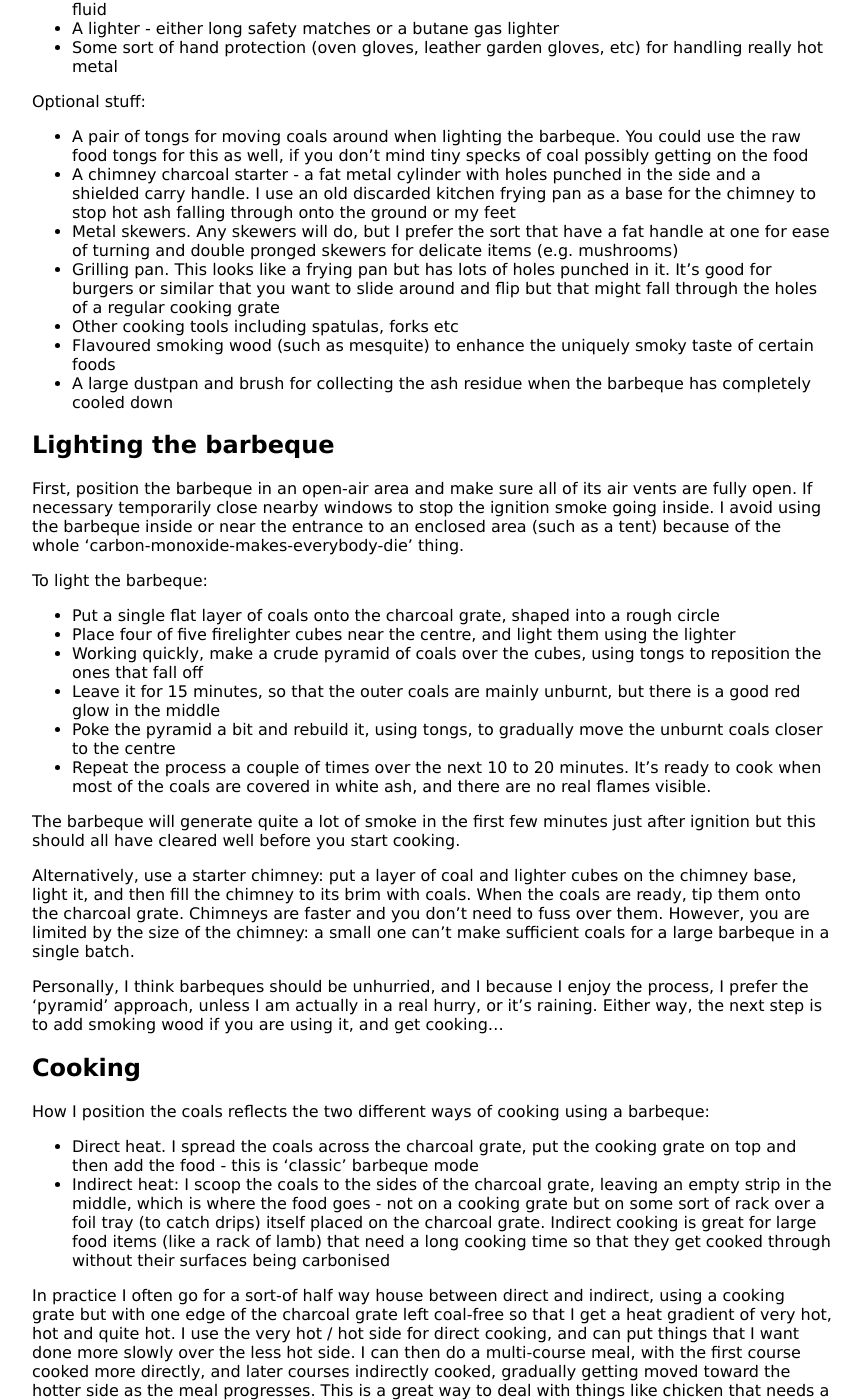
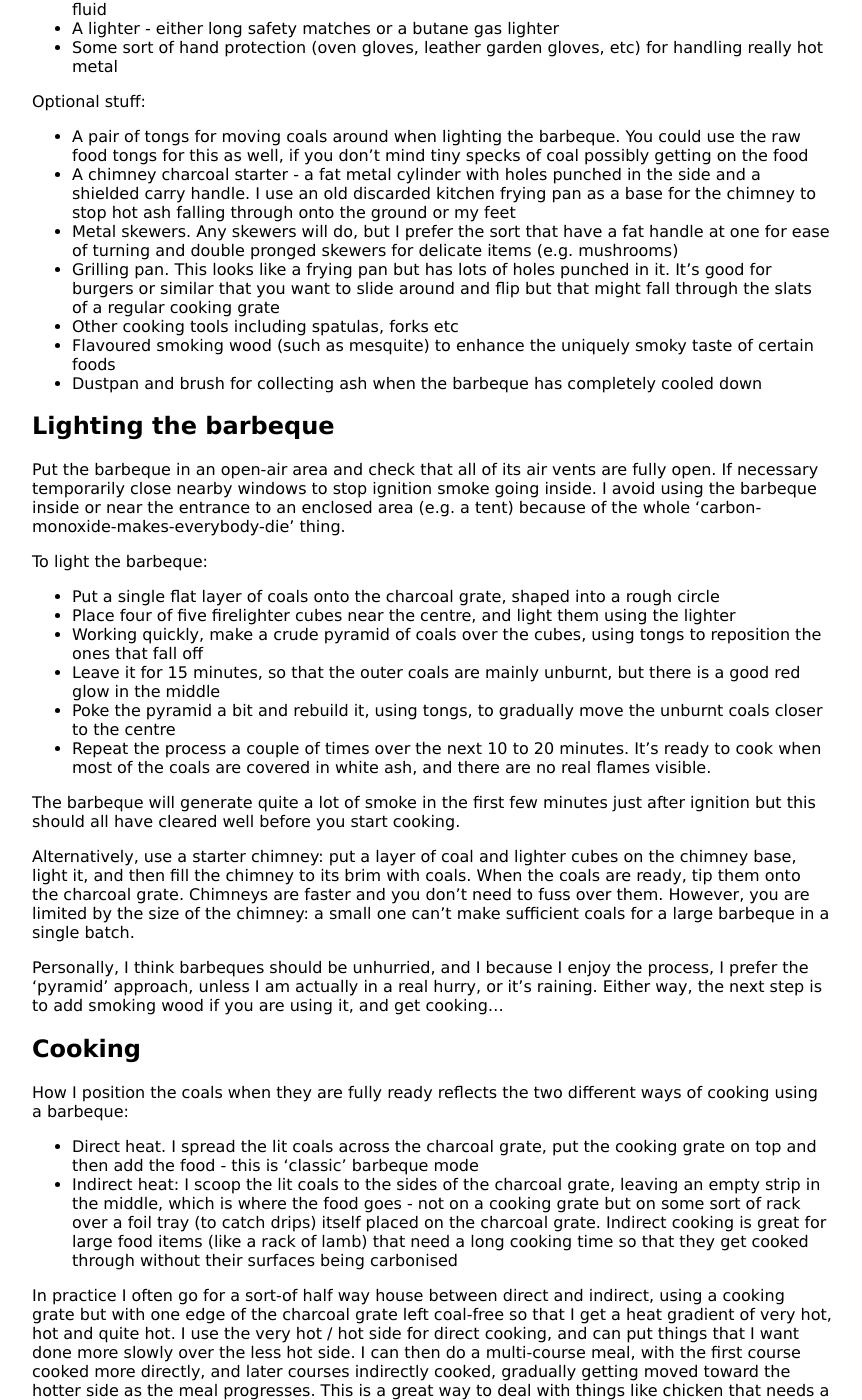
Before and after one commit to KineticLensman/KineticLensman.github.io, a Jekyll site: the page built from _posts/2018-08-12-barbecue-part1.md, in a window 1280 px wide and 1400 px high, scrolled down 624 px. Shown: the whole window, without its empty margins (208-1070 px from the left). Built offline with Jekyll 4.4.1, drawn with Linux system fonts in a browser that asks for light colours; some of the changed text lies outside the part shown.

Commit message:
less verbose

```diff
--- a/_posts/2018-08-12-barbecue-part1.md
+++ b/_posts/2018-08-12-barbecue-part1.md
@@ -12,7 +12,7 @@
 First, the essential equipment:
 
 * The barbeque itself. I use a Weber kettle grill - a large metal kettle with a lower charcoal grate and a cooking grate that sits a few inches over the charcoal grate. Crucially, it has a lid
-* Charcoal briquettes - more expensive than lumpwood charcoal, but the individual coals are more even in size and manageable than random bits of wood, and they pump out heat for much, much longer, allowing long duration cooking (e.g. two hours or more)
+* Charcoal briquettes - more expensive than lumpwood charcoal, but the individual coals are more even in size and manageable than random bits of wood and they pump out heat for ages, allowing long duration cooking (e.g. two hours or more)
 * Two pairs of tongs: one for moving raw / partially cooked food, one that is only used for food that is cooked or in the final stages of cooking. I'm really strict about not mixing up the raw and cooked tongs, and mine have different coloured handles so that I don't get them confused
 * Firelighter cubes. These are marketed with varying degrees of eco-friendliness, but I use the ones that light most reliably (the white petroleum-based variety). I don't use gels or lighter fluid
 * A lighter - either long safety matches or a butane gas lighter
@@ -22,14 +22,14 @@
 * A pair of tongs for moving coals around when lighting the barbeque. You could use the raw food tongs for this as well, if you don't mind tiny specks of coal possibly getting on the food
 * A chimney charcoal starter - a fat metal cylinder with holes punched in the side and a shielded carry handle. I use an old discarded kitchen frying pan as a base for the chimney to stop hot ash falling through onto the ground or my feet
 * Metal skewers. Any skewers will do, but I prefer the sort that have a fat handle at one for ease of turning and double pronged skewers for delicate items (e.g. mushrooms)
-* Grilling pan. This looks like a frying pan but has lots of holes punched in it. It's good for burgers or similar that you want to slide around and flip but that might fall through the holes of a regular cooking grate
+* Grilling pan. This looks like a frying pan but has lots of holes punched in it. It's good for burgers or similar that you want to slide around and flip but that might fall through the slats of a regular cooking grate
 * Other cooking tools including spatulas, forks etc
 * Flavoured smoking wood (such as mesquite) to enhance the uniquely smoky taste of certain foods
-* A large dustpan and brush for collecting the ash residue when the barbeque has completely cooled down
+* Dustpan and brush for collecting ash when the barbeque has completely cooled down
 
 ## Lighting the barbeque
 
-First, position the barbeque in an open-air area and make sure all of its air vents are fully open. If necessary temporarily close nearby windows to stop the ignition smoke going inside. I avoid using the barbeque inside or near the entrance to an enclosed area (such as a tent) because of the whole 'carbon-monoxide-makes-everybody-die' thing.
+Put the barbeque in an open-air area and check that all of its air vents are fully open. If necessary temporarily close nearby windows to stop ignition smoke going inside. I avoid using the barbeque inside or near the entrance to an enclosed area (e.g. a tent) because of the whole 'carbon-monoxide-makes-everybody-die' thing.
 
 To light the barbeque:
 * Put a single flat layer of coals onto the charcoal grate, shaped into a rough circle
@@ -47,17 +47,17 @@
 
 ## Cooking
 
-How I position the coals reflects the two different ways of cooking using a barbeque:
-* Direct heat. I spread the coals across the charcoal grate, put the cooking grate on top and then add the food - this is 'classic' barbeque mode
-* Indirect heat: I scoop the coals to the sides of the charcoal grate, leaving an empty strip in the middle, which is where the food goes - not on a cooking grate but on some sort of rack over a foil tray (to catch drips) itself placed on the charcoal grate. Indirect cooking is great for large food items (like a rack of lamb) that need a long cooking time so that they get cooked through without their surfaces being carbonised
+How I position the coals when they are fully ready reflects the two different ways of cooking using a barbeque:
+* Direct heat. I spread the lit coals across the charcoal grate, put the cooking grate on top and then add the food - this is 'classic' barbeque mode
+* Indirect heat: I scoop the lit coals to the sides of the charcoal grate, leaving an empty strip in the middle, which is where the food goes - not on a cooking grate but on some sort of rack over a foil tray (to catch drips) itself placed on the charcoal grate. Indirect cooking is great for large food items (like a rack of lamb) that need a long cooking time so that they get cooked through without their surfaces being carbonised
 
 In practice I often go for a sort-of half way house between direct and indirect, using a cooking grate but with one edge of the charcoal grate left coal-free so that I get a heat gradient of very hot, hot and quite hot. I use the very hot / hot side for direct cooking, and can put things that I want done more slowly over the less hot side. I can then do a multi-course meal, with the first course cooked more directly, and later courses indirectly cooked, gradually getting moved toward the hotter side as the meal progresses. This is a great way to deal with things like chicken that needs a long cook (perhaps 30 mins) to get properly done throughout. It also gives me a chance to eat as well, while waiting for the indirectly cooked stuff.
 
 However, the secret to both direct and indirect cooking (once the coals are ready) is to use the kettle lid. Put the food in position (making sure nothing will get scorched by intense direct heat), put the lid on and then leave things for at least five minutes before lifting the lid to check progress and perhaps turn things or move them closer to or further away from the heat. Occasional turns like this also help to ensure that food is evenly cooked on all sides. When cooking solely using indirect heat, I might not lift the lid for really long times, perhaps 30 mins to an hour depending on what I'm cooking.
 
-Using the lid really helps:
-* It lets heat build up inside the kettle, making the overall temperature much higher and getting good, even heat everywhere. The barbeque becomes a combined oven-grill
-* If you add flavoured smoking wood, it helps concentrate the smoke and build the flavour
+The lid has three really useful effects:
+* Heat builds up inside the kettle, rasing the overall temperature and getting more even heat everywhere. The barbeque becomes a combined oven-grill
+* It concentrates cooking smoke and builds the flavour, especially if you use smoking wood
 * It reduces the tendency to continually faff around. As you build confidence, and by placing food correctly, you stop worrying that everything will be instantly burnt
 
 The exception to using the lid like this is when I want to cook something (like scallops, or burgers in a barbeque pan) really quickly and then move on. Even then, when the quick stuff is done, I'll usually put the lid back on for the other courses. If I'm using a grilling pan, this might also be put under the lid (with the handle sticking out), especially if the pan is mainly being used to stop food falling through the grate.
```
